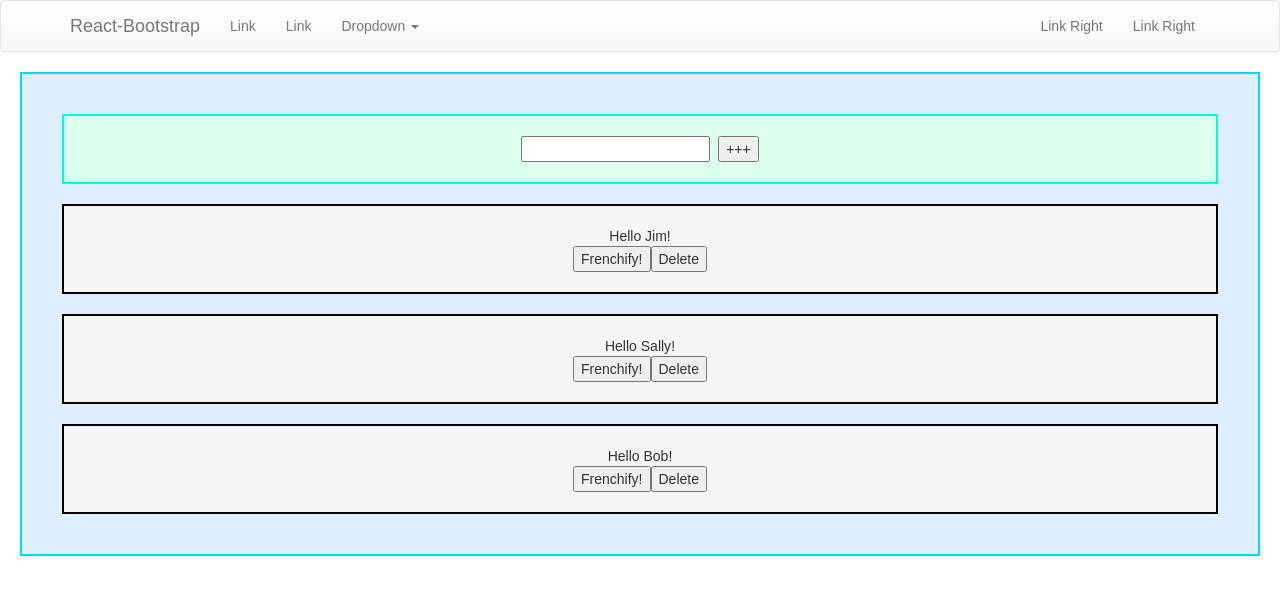
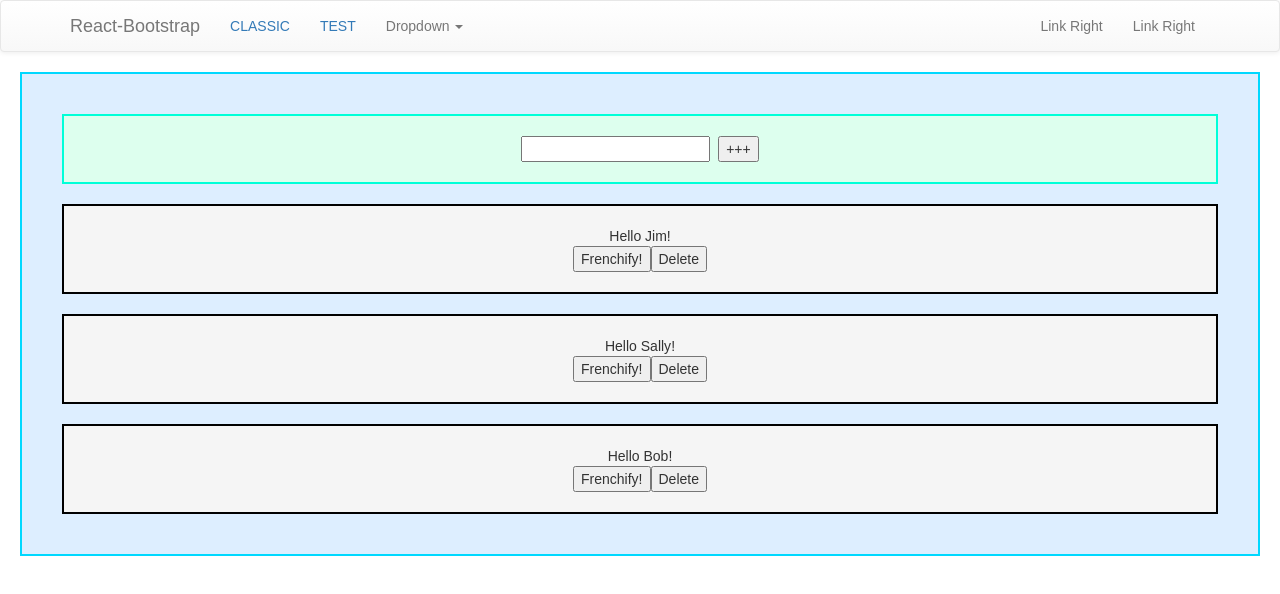
Before and after one commit to Nevosis/react_test, a React (Create React App) app: page / in a window 1280 px wide. Shown: the top 594 px of the page. Built offline with nearby package versions, Linux system fonts and the light colour scheme.

Commit message:
test route 1... succes but dirty

```diff
--- a/package.json
+++ b/package.json
@@ -6,7 +6,9 @@
     "bootstrap": "^3.3.7",
     "react": "^15.5.4",
     "react-bootstrap": "^0.31.0",
-    "react-dom": "^15.5.4"
+    "react-dom": "^15.5.4",
+    "react-router": "^4.1.1",
+    "react-router-dom": "^4.1.1"
   },
   "devDependencies": {
     "enzyme": "^2.8.2",
--- a/src/App.js
+++ b/src/App.js
@@ -2,20 +2,22 @@
 import React from "react";
 import "./App.css";
 import HelloWorldList from "./HelloWorldList";
+import TestRouteComponent from "./TestRouteComponent";
 import HeaderNavBar from "./HeaderNavBar";
+import "react-router";
+import { Route, Switch } from "react-router-dom";
 
 const App = () => {
   return (
     <div className="App">
       <HeaderNavBar />
-
-
-      <HelloWorldList />
-
+      <Switch>
+        <Route exact path="/" component={HelloWorldList} />
+        <Route path="/test" component={TestRouteComponent} />
+      </Switch>
 
     </div>
   );
 };
 
-
 export default App;
--- a/src/HeaderNavBar.js
+++ b/src/HeaderNavBar.js
@@ -1,5 +1,6 @@
 import React, { Component } from "react";
 import { Navbar, Nav, NavItem, NavDropdown, MenuItem } from "react-bootstrap";
+import { Link } from 'react-router-dom'
 
 class HeaderNavBar extends Component {
   constructor(props) {
@@ -17,8 +18,8 @@ class HeaderNavBar extends Component {
         </Navbar.Header>
         <Navbar.Collapse>
           <Nav>
-            <NavItem eventKey={1} href="#">Link</NavItem>
-            <NavItem eventKey={2} href="#">Link</NavItem>
+            <NavItem eventKey={1} href="#"><Link to="/"> CLASSIC</Link></NavItem>
+            <NavItem eventKey={2} href="#"><Link to="/test"> TEST</Link></NavItem>
             <NavDropdown eventKey={3} title="Dropdown" id="basic-nav-dropdown">
               <MenuItem eventKey={3.1}>Action</MenuItem>
               <MenuItem eventKey={3.2}>Another action</MenuItem>
--- a/src/HelloWorldList.js
+++ b/src/HelloWorldList.js
@@ -34,6 +34,7 @@ class HelloWorldList extends Component {
 	render() {
 		return (
 			<div className="HelloWorldList">
+
 				<AddGreeter addGreeting={this.addGreeting} />
 				{this.renderGreetings()}
 			</div>
--- /dev/null
+++ b/src/TestRouteComponent.js
@@ -0,0 +1,15 @@
+import React, { Component } from "react";
+
+class TestRouteComponent extends Component {
+  constructor(props) {
+    super(props);
+  }
+
+  render() {
+    return (
+      <div>Fromage et Saucisson</div>
+    );
+  }
+}
+
+export default TestRouteComponent;
```
Also changed, not shown: src/index.js (+12 -8 lines).
